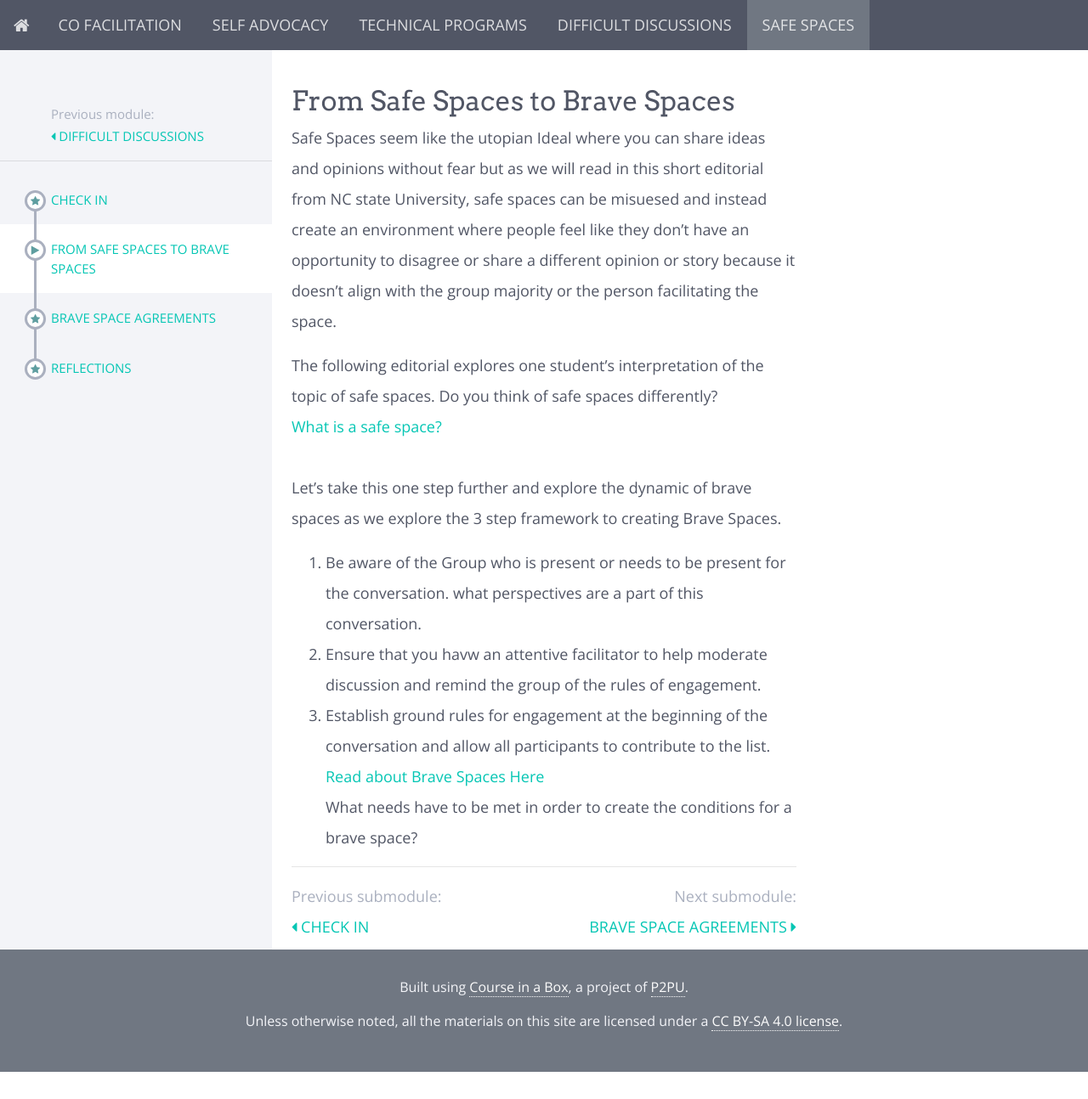
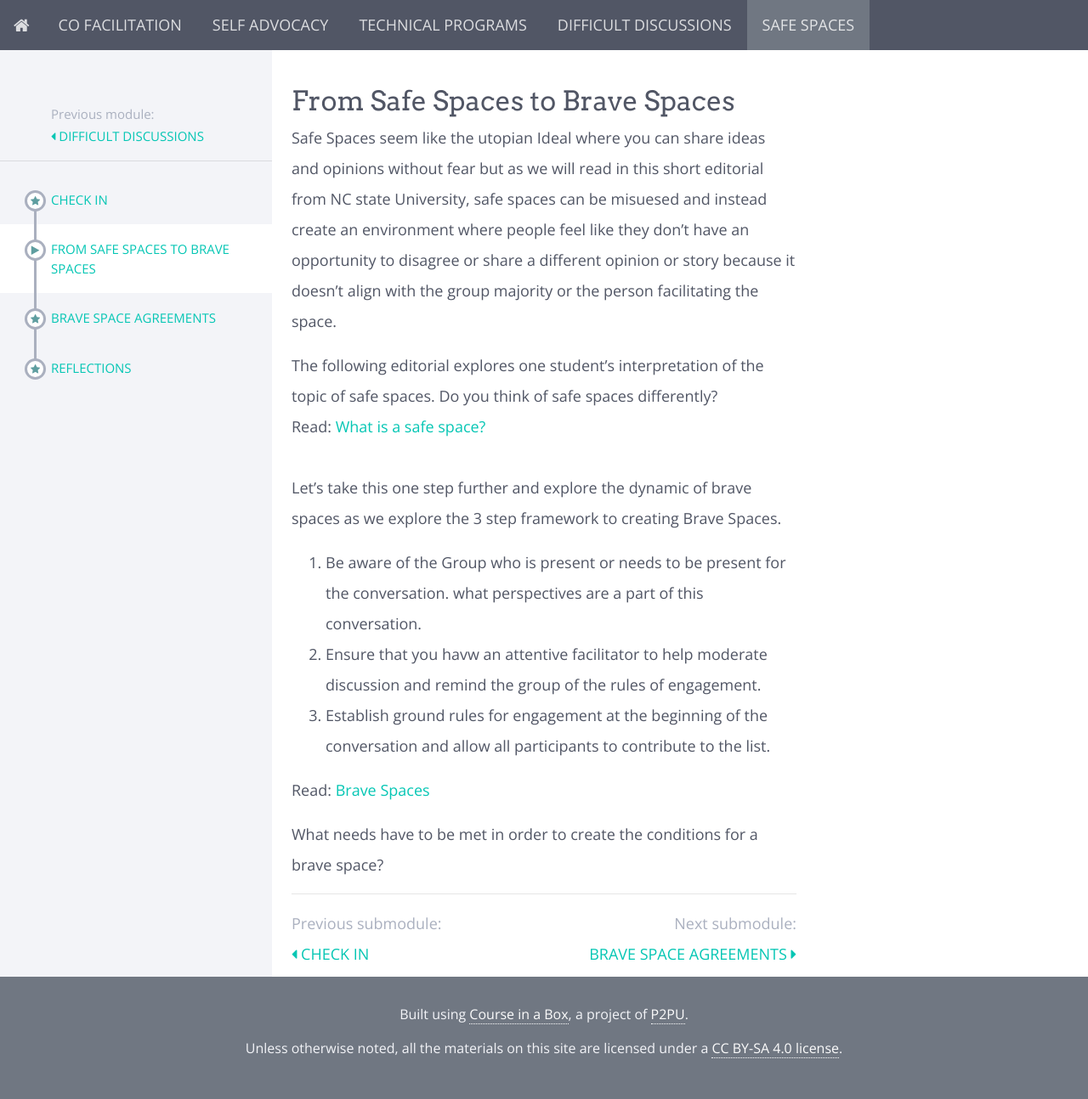
Before and after one commit to p2pu/advanced-facilitation, a Jekyll site: the page built from modules/Safe-Spaces/_posts/2000-01-02-from-safe-spaces-to-brave-spaces.md, in a window 1280 px wide. Shown: the whole page at 85% size. Built offline with Jekyll 4.4.1, drawn with Linux system fonts in a browser that asks for light colours; nearby versions of some CDN libraries; before the commit the page ends 1262 px from its top, so only the background shows below that.

Commit message:
Update 2000-01-02-from-safe-spaces-to-brave-spaces.md

```diff
--- a/modules/Safe-Spaces/_posts/2000-01-02-from-safe-spaces-to-brave-spaces.md
+++ b/modules/Safe-Spaces/_posts/2000-01-02-from-safe-spaces-to-brave-spaces.md
@@ -1,18 +1,18 @@
 ## From Safe Spaces to Brave Spaces
 
 Safe Spaces seem like the utopian Ideal where you can share ideas and opinions without fear but as we will read in this short editorial from NC state University, safe spaces can be misuesed and instead create an environment where people feel like they don't have an opportunity to disagree or share a different opinion or story because it doesn't align with the group majority or the person facilitating the space.
-<br>
+
 
 The following editorial explores one student’s interpretation of the topic of safe spaces. Do you think of safe spaces differently?
 <br>
-[What is a safe space?](https://diversity.ncsu.edu/news/2020/02/07/what-is-a-safe-space/)
+Read: [What is a safe space?](https://diversity.ncsu.edu/news/2020/02/07/what-is-a-safe-space/)
 <br><br>
 Let's take this one step further and explore the dynamic of brave spaces as we explore the 3 step framework to creating Brave Spaces.
 
 1. Be aware of the Group who is present or needs to be present for the conversation. what perspectives are a part of this conversation.
 2. Ensure that you havw an attentive facilitator to help moderate discussion and remind the group of the rules of engagement.
 3. Establish ground rules for engagement at the beginning of the conversation and allow all participants to contribute to the list.
-<br>
-[Read about Brave Spaces Here](https://www.citybureau.org/notebook/2019/12/19/safe-spaces-brave-spaces-and-why-we-gon-be-alright)
-<br>
-What needs have to be met  in order to create the conditions for a brave space?
+
+ Read: [Brave Spaces](https://www.citybureau.org/notebook/2019/12/19/safe-spaces-brave-spaces-and-why-we-gon-be-alright)
+
+  What needs have to be met  in order to create the conditions for a brave space?
```
